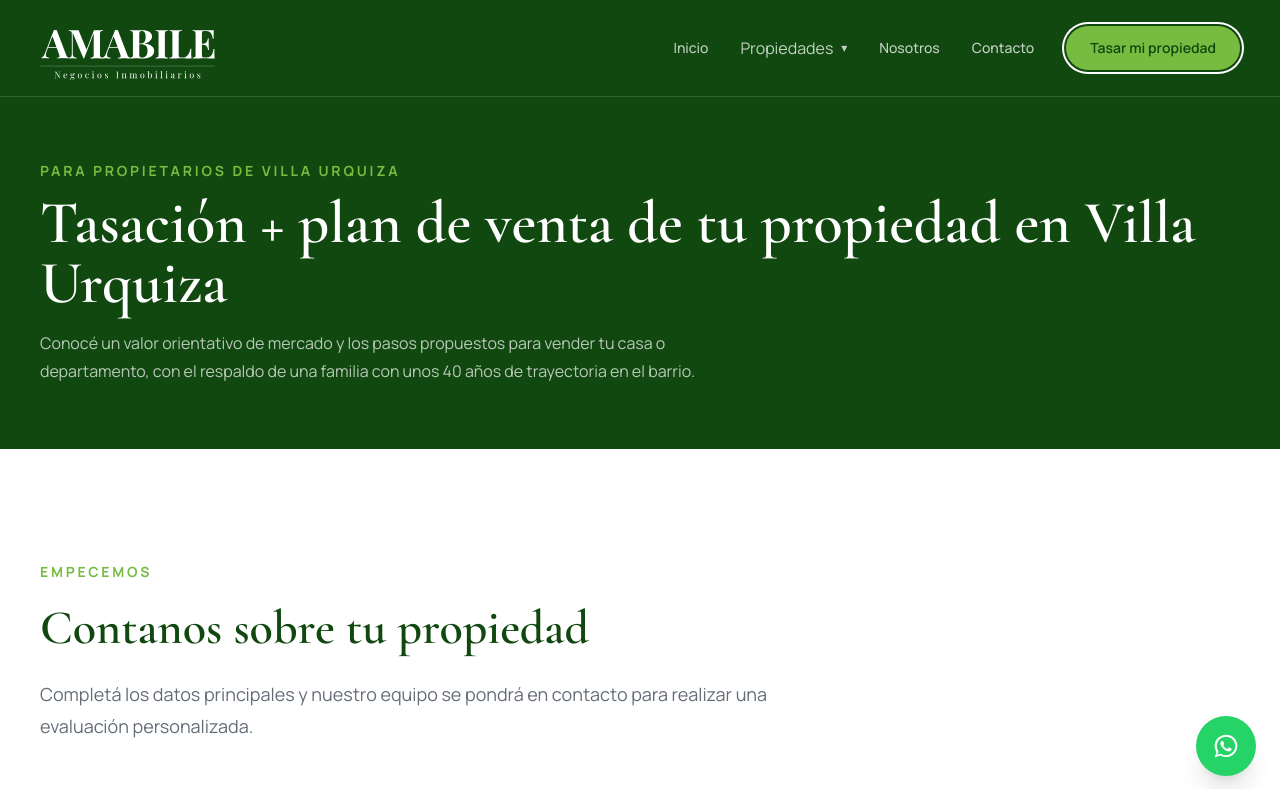
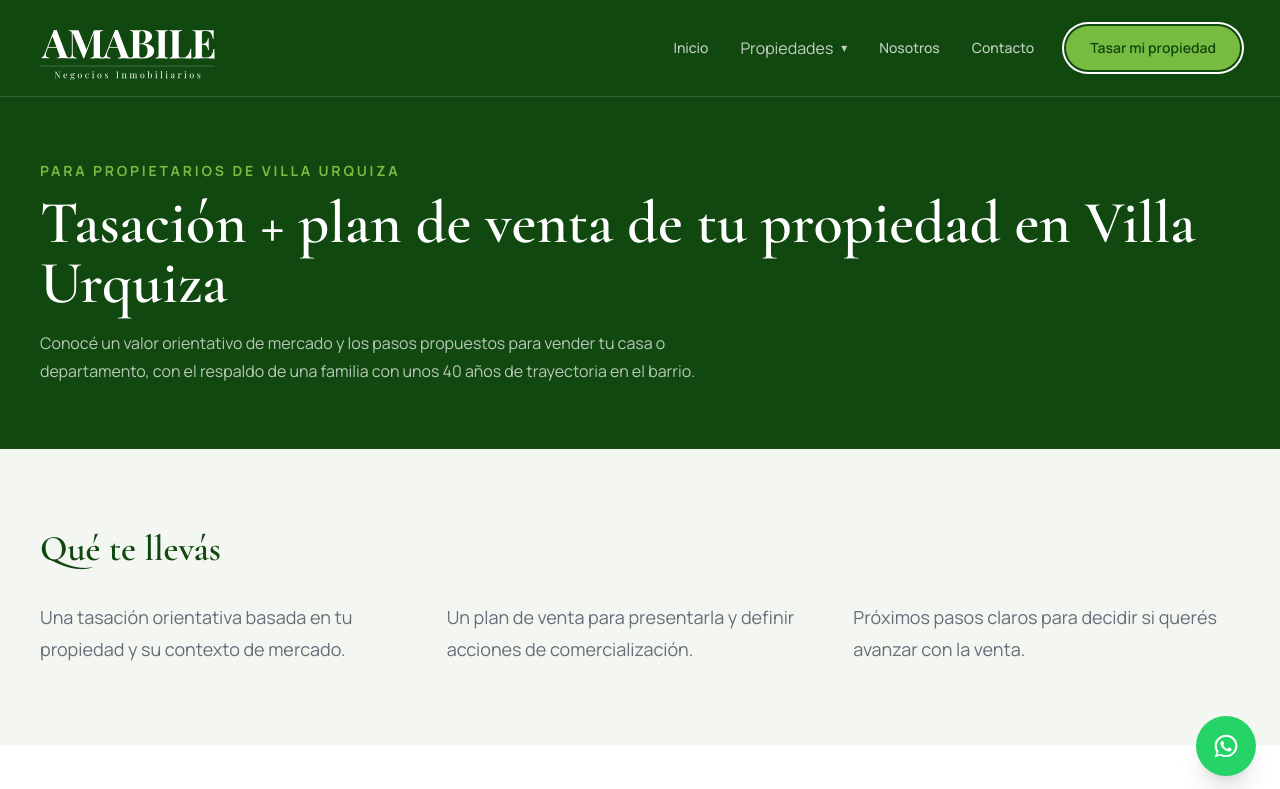
Before and after one commit to santimachuca/web-inmobiliaria-amabile, a Next.js app: page /tasacion in a window 1280 px wide. Shown: the top 789 px of the page. Built offline with nearby package versions, Linux system fonts and the light colour scheme.

Commit message:
Agrega beneficios de la tasacion

```diff
--- a/src/app/tasacion/page.tsx
+++ b/src/app/tasacion/page.tsx
@@ -13,10 +13,32 @@ export default function ValuationPage() {
   return (
     <main>
       <PageHero
-      eyebrow="Para propietarios de Villa Urquiza"
-      title="Tasación + plan de venta de tu propiedad en Villa Urquiza"
-      description="Conocé un valor orientativo de mercado y los pasos propuestos para vender tu casa o departamento, con el respaldo de una familia con unos 40 años de trayectoria en el barrio."
+        eyebrow="Para propietarios de Villa Urquiza"
+        title="Tasación + plan de venta de tu propiedad en Villa Urquiza"
+        description="Conocé un valor orientativo de mercado y los pasos propuestos para vender tu casa o departamento, con el respaldo de una familia con unos 40 años de trayectoria en el barrio."
       />
+
+      <section className="bg-[var(--color-surface)] py-16 md:py-20">
+        <div className="container">
+          <h2 className="text-3xl font-semibold text-[var(--color-primary-dark)] md:text-4xl">
+            Qué te llevás
+          </h2>
+
+          <ul className="mt-8 grid gap-5 text-lg leading-8 text-[var(--color-muted)] md:grid-cols-3">
+            <li>
+              Una tasación orientativa basada en tu propiedad y su contexto de
+              mercado.
+            </li>
+            <li>
+              Un plan de venta para presentarla y definir acciones de
+              comercialización.
+            </li>
+            <li>
+              Próximos pasos claros para decidir si querés avanzar con la venta.
+            </li>
+          </ul>
+        </div>
+      </section>
 
       <section className="bg-white py-20 md:py-28">
         <div className="container">
```
